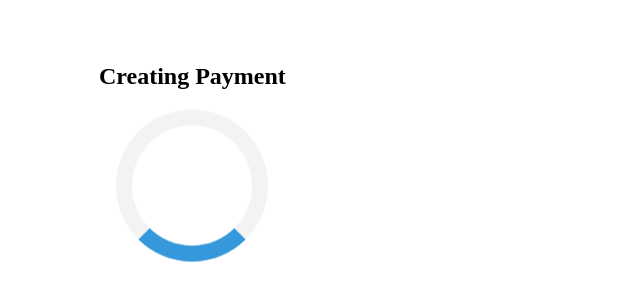
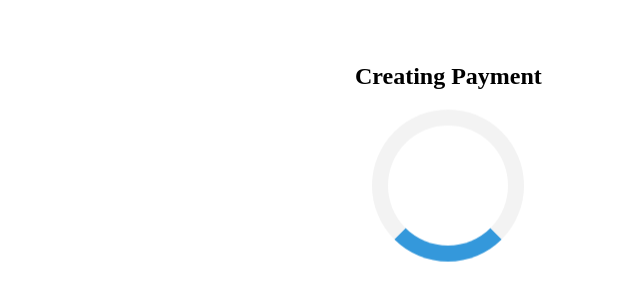
Before and after one commit to xDandreas/paymentpage, a plain HTML site: page index.html in a window 1280 px wide. Shown: the part 248-548 px from the top of the page, without its empty margins (157-797 px from the left). Drawn offline with Linux system fonts and the light colour scheme.

Commit message:
Update index.html

```diff
--- a/index.html
+++ b/index.html
@@ -16,7 +16,7 @@
   margin: 0;
   position: absolute;
   top: 50%;
-     left:20%;
+  left:40%;
   -ms-transform: translateY(-50%);
   transform: translateY(-50%);
 }
```
Lines whose indentation alone changed are shown as unchanged.
